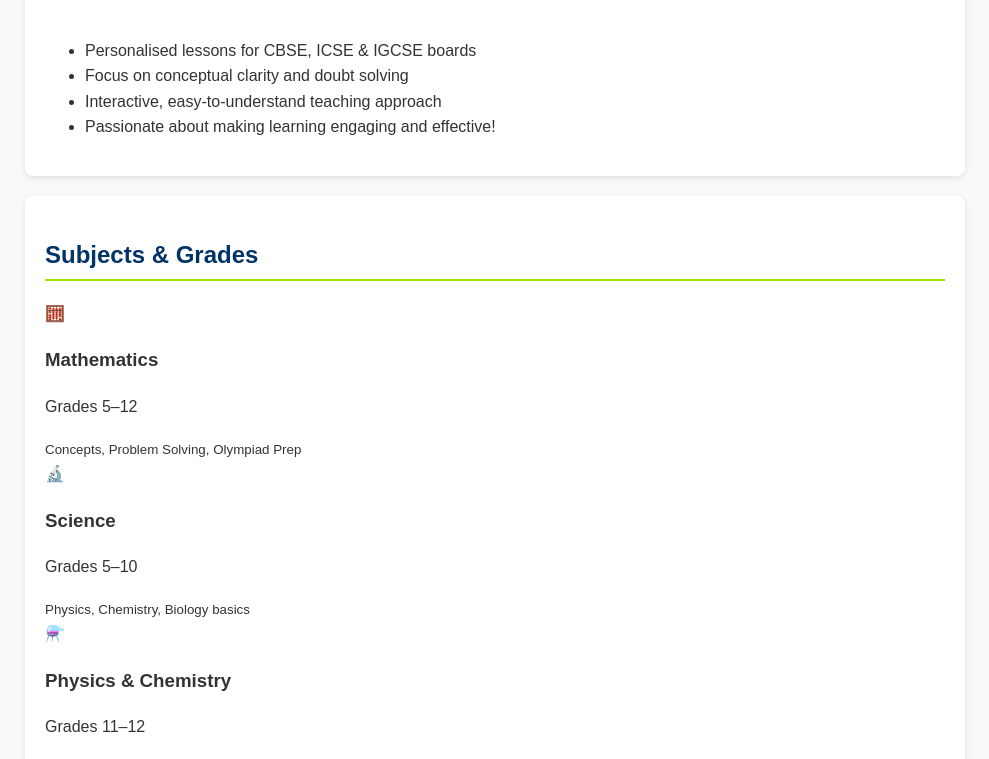
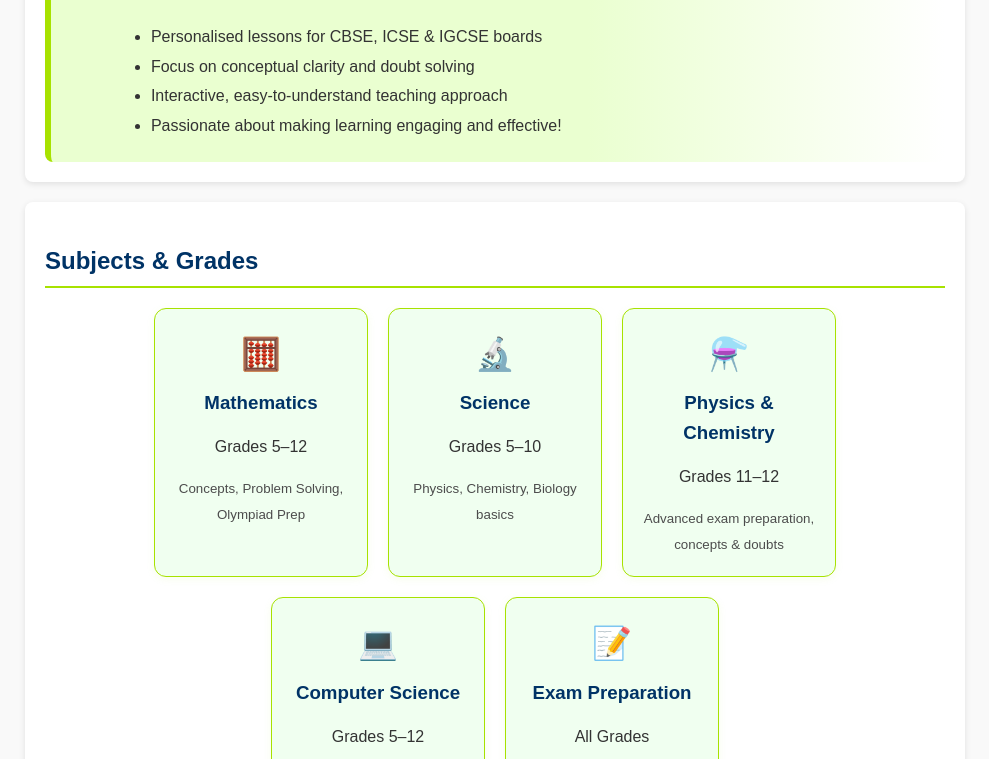
Before and after one commit to abhi29tyagi/umbrella-classes, a plain HTML site: page index.html in a window 1280 px wide. Shown: the part 599-1358 px from the top of the page, without its empty margins (145-1134 px from the left). Drawn offline with Linux system fonts and the light colour scheme.

Commit message:
updated styles.css

```diff
--- a/styles.css
+++ b/styles.css
@@ -41,6 +41,10 @@ nav a:hover {
   padding: 40px 20px;
 }
 
+.green-title {
+  color: #a7e200;
+}
+
 .hero h1 {
   margin-top: 0;
   font-size: 2.5em;
@@ -58,6 +62,77 @@ nav a:hover {
 
 .hero button:hover {
   background-color: #8cc200;
+}
+
+/* About Us Styling */
+.about-highlight {
+  background: linear-gradient(90deg, #eaffd0 60%, #ffffff 100%);
+  border-left: 6px solid #a7e200;
+  border-radius: 8px;
+  padding: 20px 24px;
+  margin-top: 16px;
+  position: relative;
+  display: flex;
+  align-items: flex-start;
+}
+
+.about-icon {
+  font-size: 2em;
+  margin-right: 18px;
+  margin-top: 2px;
+}
+
+.about-text {
+  flex: 1;
+}
+
+.about-highlight ul {
+  margin: 8px 0 0 18px;
+  padding: 0;
+}
+
+.about-highlight li {
+  margin-bottom: 4px;
+}
+
+/* Subjects & Grades Styling */
+.subjects-grid {
+  display: flex;
+  flex-wrap: wrap;
+  gap: 20px;
+  justify-content: center;
+  margin-top: 20px;
+}
+
+.subject-card {
+  background: #f0fff0;
+  border: 1px solid #a7e200;
+  border-radius: 12px;
+  padding: 20px 16px;
+  text-align: center;
+  width: 180px;
+  box-shadow: 0 2px 8px rgba(167,226,0,0.08);
+  transition: transform 0.2s;
+}
+
+.subject-card:hover {
+  transform: translateY(-5px) scale(1.04);
+  box-shadow: 0 6px 18px rgba(167,226,0,0.18);
+}
+
+.subject-icon {
+  font-size: 2em;
+  display: block;
+  margin-bottom: 8px;
+}
+
+.subject-card h3 {
+  margin: 8px 0 0 0;
+  color: #003366;
+}
+
+.subject-card small {
+  color: #4c4c4c;
 }
 
 /* Section Styling */
```
